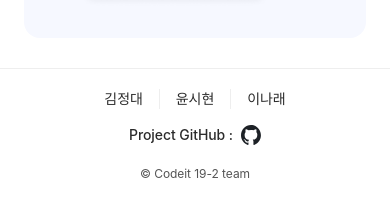
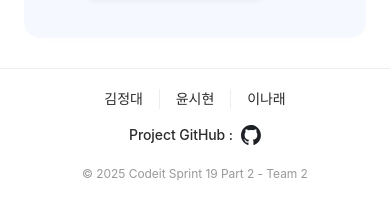
Before and after one commit to daeya0406/rolling-part2-team2, a React (Vite) app: page / in a window 390 px wide. Shown: the part 949-1168 px from the top of the page. Built offline with nearby package versions, Linux system fonts and the light colour scheme; a web font is replaced by a local one.

Commit message:
fix : footer 플로팅 영향 개선 및 카피라이트 내용 추가

```diff
--- a/src/components/Footer.jsx
+++ b/src/components/Footer.jsx
@@ -38,7 +38,11 @@ function Footer({ className = "" }) {
                         width={1}
                         height={20}
                         marginX={16}
-                        className={`footer__divider ${index === teamMembers.length - 1 ? 'footer__divider--last' : ''}`}
+                        className={`footer__divider ${
+                          index === teamMembers.length - 1
+                            ? "footer__divider--last"
+                            : ""
+                        }`}
                       />
                     )}
                   </div>
@@ -61,7 +65,7 @@ function Footer({ className = "" }) {
           </div>
 
           <div className="footer__copyright">
-            <span>© Codeit 19-2 team</span>
+            <p>© 2025 Codeit Sprint 19 Part 2 - Team 2</p>
           </div>
         </div>
       </div>
--- a/src/components/footer.scss
+++ b/src/components/footer.scss
@@ -4,7 +4,7 @@
   justify-content: center;
   border-top: 1px solid var(--c-gray200);
   background: var(--c-white);
-  padding: 40px 0;
+  padding: 40px 0 100px;
   margin-top: auto;
 
   &__inner {
@@ -100,7 +100,7 @@
 
   &__copyright {
     @include typo(12, 400);
-    color: var(--c-gray500);
+    color: var(--c-gray400);
     text-align: center;
   }
 
@@ -112,7 +112,7 @@
   }
 
   @media (max-width: 1024px) {
-    padding: 30px 0;
+    padding: 30px 0 100px;
 
     &__inner {
       padding: 0 24px;
@@ -142,7 +142,7 @@
   }
 
   @media (max-width: 480px) {
-    padding: 20px 0;
+    padding: 20px 0 100px;
 
     &__inner {
       padding: 0 20px;
```
